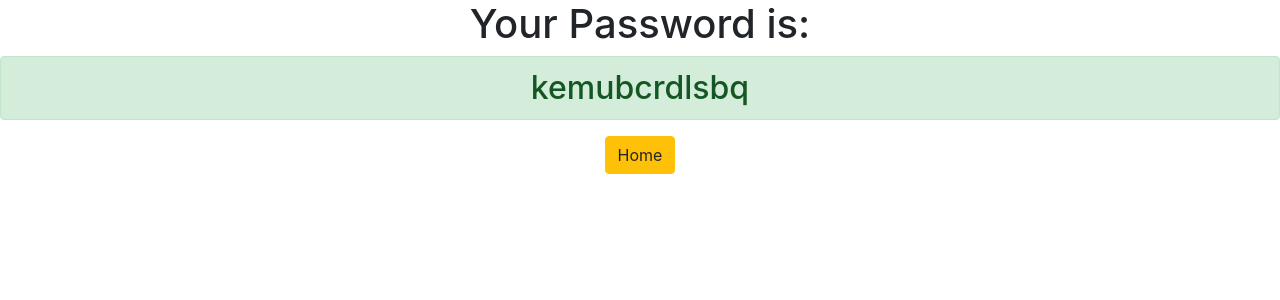
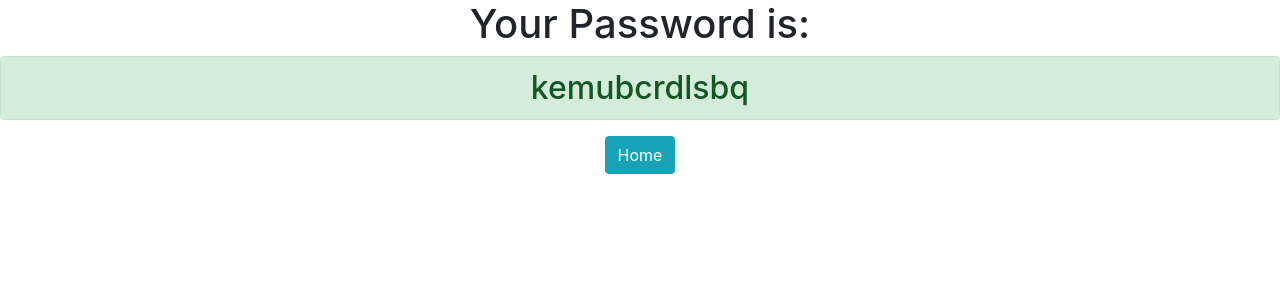
Before and after one commit to rehan1618/dj-pass-gen, a Django app: page /generatedpassword/ in a window 1280 px wide. Shown: the top 300 px of the page. Run offline with Django 3.2, Linux system fonts and the light colour scheme; some libraries are stand-ins or nearby versions.

Commit message:
i made some tweaks

```diff
--- a/generator/templates/generator/password.html
+++ b/generator/templates/generator/password.html
@@ -6,6 +6,6 @@
 
 <h1>Your Password is:</h1>
 <h2 class='alert alert-success'>{{ password }}</h2>
-<a href="{% url 'home'%}" class="btn btn-warning">Home</a>
+<a href="{% url 'home'%}" class="btn btn-info">Home</a>
 
 </div>
--- a/password_genrator/settings.py
+++ b/password_genrator/settings.py
@@ -20,7 +20,7 @@ BASE_DIR = Path(__file__).resolve().parent.parent
 # See https://docs.djangoproject.com/en/3.1/howto/deployment/checklist/
 
 # SECURITY WARNING: keep the secret key used in production secret!
-SECRET_KEY = '$vtdu1^9(ic7kbfy2ar1atc)un9_%uq%7o5a1d5@t-9=s)yygt'
+SECRET_KEY = '$vtdu1^9(ic7kbgfghfgfy2ar1atc)un9_%uq%7o5a1d5@t-9=s)yygt'
 
 # SECURITY WARNING: don't run with debug turned on in production!
 DEBUG = True
```
